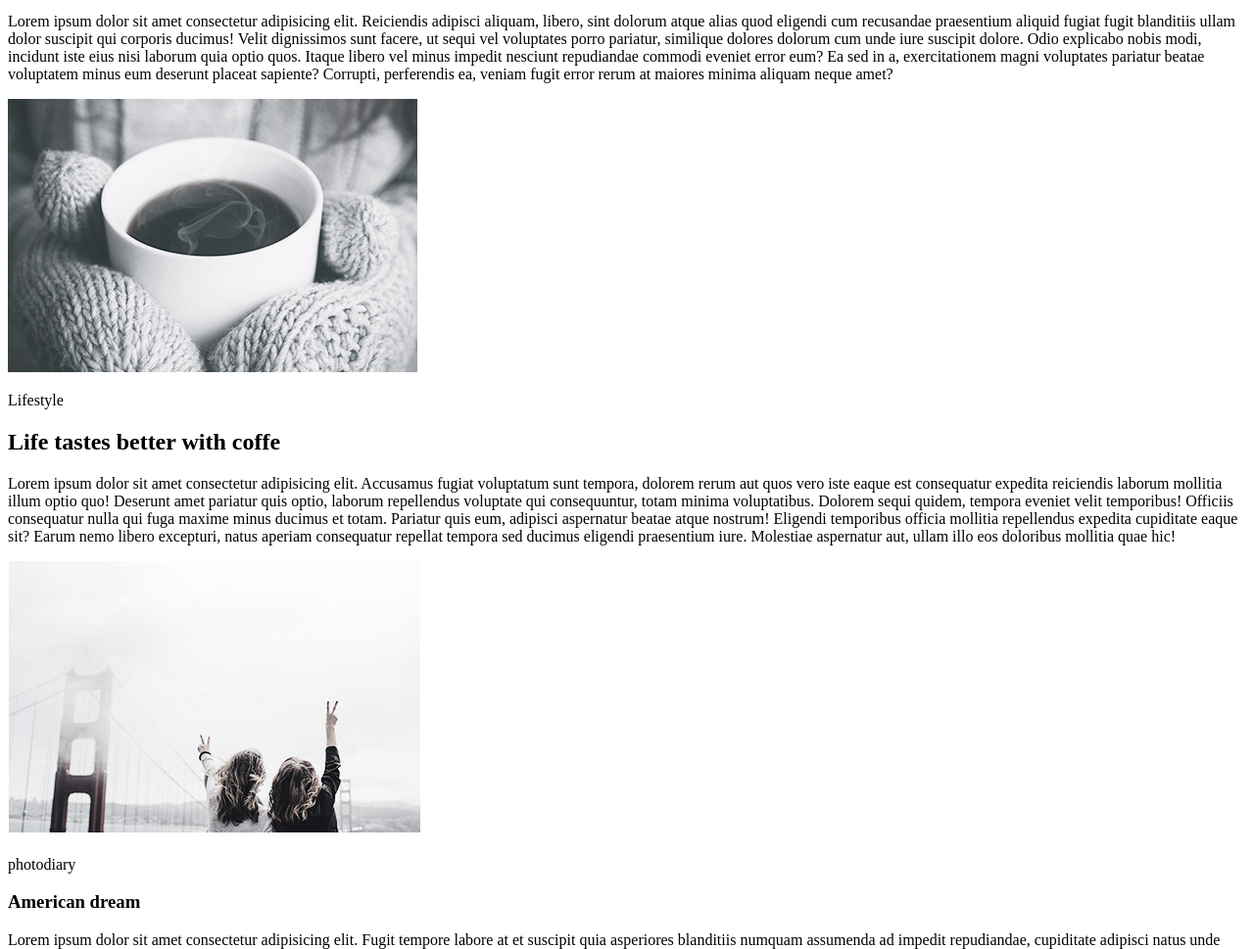
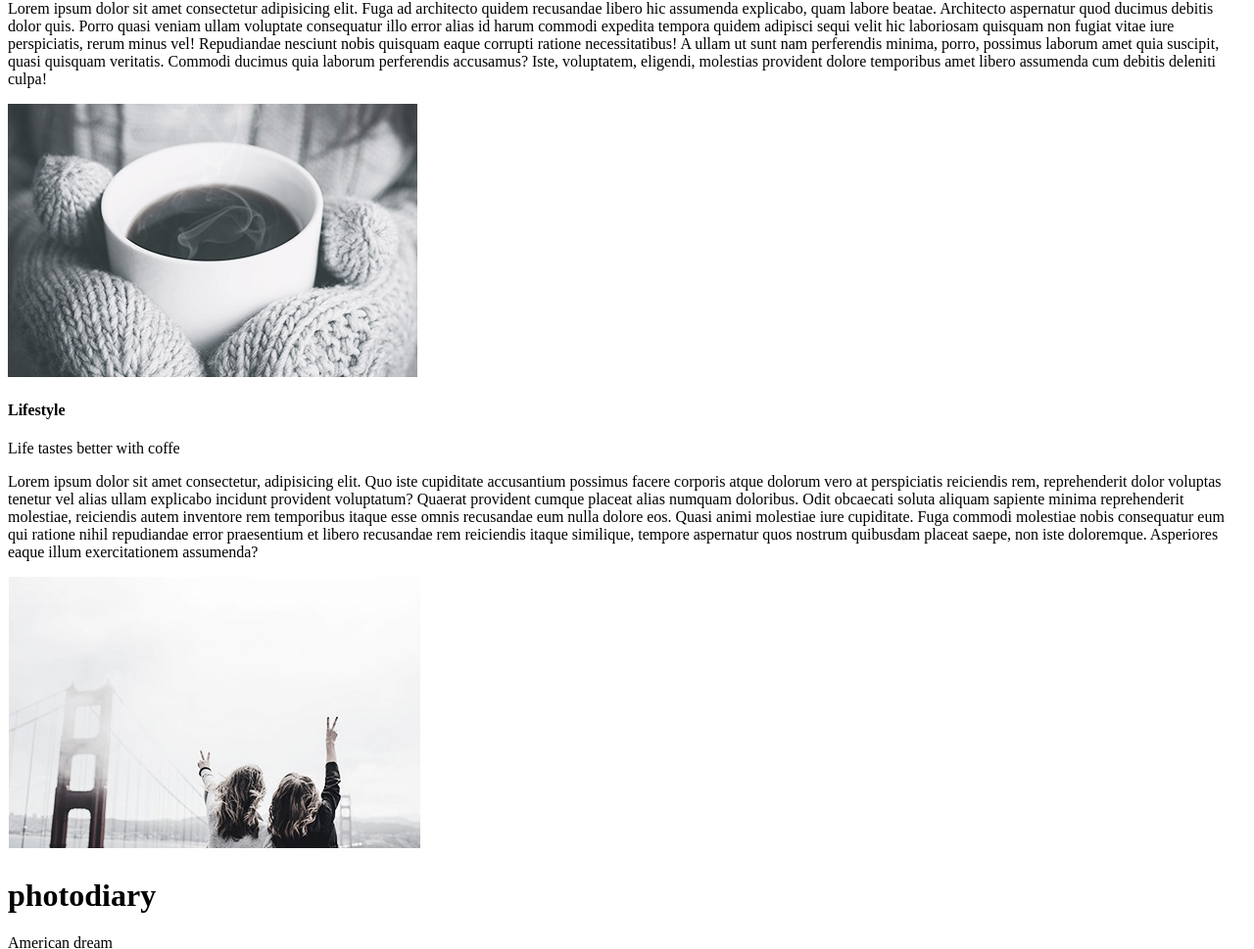
Before and after one commit to Novelstar/homework01, a plain HTML site: page index.html in a window 1280 px wide. Shown: the part 488-1457 px from the top of the page at 98% size. Drawn offline with Linux system fonts and the light colour scheme.

Commit message:
Поддкоректировал сайт

```diff
--- a/index.html
+++ b/index.html
@@ -5,34 +5,30 @@
     <meta name="viewport" content="width=device-width, initial-scale=1.0">
     <title>Homework</title>
 </head>
-<body>
+<main>
+    <nav>
         <ul>
             <li><a href="#">LIFESTYLE</a></li>
             <li><a href="#">PHOTODAIRY</a></li>
             <li><a href="#">MUSIC</a></li>
             <li><a href="#">TRAVEL</a></li>
         </ul>
-<p>Lifestyle</p>
-<img src="./image/homework-01.jpg" alt="">
-<h1>More thane just a music festival</h1>
-<p>Lorem ipsum dolor sit amet consectetur adipisicing elit. Reiciendis adipisci aliquam, libero, sint dolorum atque alias quod eligendi cum recusandae praesentium aliquid fugiat fugit blanditiis ullam dolor suscipit qui corporis ducimus! Velit dignissimos sunt facere, ut sequi vel voluptates porro pariatur, similique dolores dolorum cum unde iure suscipit dolore. Odio explicabo nobis modi, incidunt iste eius nisi laborum quia optio quos. Itaque libero vel minus impedit nesciunt repudiandae commodi eveniet error eum? Ea sed in a, exercitationem magni voluptates pariatur beatae voluptatem minus eum deserunt placeat sapiente? Corrupti, perferendis ea, veniam fugit error rerum at maiores minima aliquam neque amet?
-
-</p>
+    </nav>
+    <img src="/Homework01/image/homework-01.jpg" alt="">
+    <h2>Lifestyle</h2>
+ <p>More thane just a music festival</p>
+    <p>Lorem ipsum dolor sit amet consectetur adipisicing elit. Fuga ad architecto quidem recusandae libero hic assumenda explicabo, quam labore beatae. Architecto aspernatur quod ducimus debitis dolor quis. Porro quasi veniam ullam voluptate consequatur illo error alias id harum commodi expedita tempora quidem adipisci sequi velit hic laboriosam quisquam non fugiat vitae iure perspiciatis, rerum minus vel! Repudiandae nesciunt nobis quisquam eaque corrupti ratione necessitatibus! A ullam ut sunt nam perferendis minima, porro, possimus laborum amet quia suscipit, quasi quisquam veritatis. Commodi ducimus quia laborum perferendis accusamus? Iste, voluptatem, eligendi, molestias provident dolore temporibus amet libero assumenda cum debitis deleniti culpa!</p>
     <img src="./image/homework-02.jpg" alt="">
-<p>Lifestyle</p>
-<h2>Life tastes better with coffe</h2>
-<p>Lorem ipsum dolor sit amet consectetur adipisicing elit. Accusamus fugiat voluptatum sunt tempora, dolorem rerum aut quos vero iste eaque est consequatur expedita reiciendis laborum mollitia illum optio quo! Deserunt amet pariatur quis optio, laborum repellendus voluptate qui consequuntur, totam minima voluptatibus. Dolorem sequi quidem, tempora eveniet velit temporibus! Officiis consequatur nulla qui fuga maxime minus ducimus et totam. Pariatur quis eum, adipisci aspernatur beatae atque nostrum! Eligendi temporibus officia mollitia repellendus expedita cupiditate eaque sit? Earum nemo libero excepturi, natus aperiam consequatur repellat tempora sed ducimus eligendi praesentium iure. Molestiae aspernatur aut, ullam illo eos doloribus mollitia quae hic!</p>
-</body>
-<main>
+    <h4>Lifestyle</h4>
+    <p>Life tastes better with coffe</p>
+    <p>Lorem ipsum dolor sit amet consectetur, adipisicing elit. Quo iste cupiditate accusantium possimus facere corporis atque dolorum vero at perspiciatis reiciendis rem, reprehenderit dolor voluptas tenetur vel alias ullam explicabo incidunt provident voluptatum? Quaerat provident cumque placeat alias numquam doloribus. Odit obcaecati soluta aliquam sapiente minima reprehenderit molestiae, reiciendis autem inventore rem temporibus itaque esse omnis recusandae eum nulla dolore eos. Quasi animi molestiae iure cupiditate. Fuga commodi molestiae nobis consequatur eum qui ratione nihil repudiandae error praesentium et libero recusandae rem reiciendis itaque similique, tempore aspernatur quos nostrum quibusdam placeat saepe, non iste doloremque. Asperiores eaque illum exercitationem assumenda?</p>
 <img src="./image/homework-03.jpg" alt="">
-<p>photodiary</p>
-<h3>American dream</h3>
+<h1>photodiary</h1>
+<p>American dream</p>
 <p>Lorem ipsum dolor sit amet consectetur adipisicing elit. Fugit tempore labore at et suscipit quia asperiores blanditiis numquam assumenda ad impedit repudiandae, cupiditate adipisci natus unde recusandae amet animi saepe sint quas quod ut ea! Officiis magni inventore maxime repellendus repellat culpa quo ducimus minus obcaecati totam. Dignissimos architecto veniam aperiam expedita necessitatibus reprehenderit vitae sapiente possimus ipsum fugit. Odit eveniet corrupti porro accusamus totam obcaecati assumenda voluptas sit officiis tempore! Quisquam exercitationem perferendis omnis ipsam, consequuntur saepe est adipisci fugit quam tempore expedita perspiciatis! Itaque nisi ducimus rem maxime, laudantium vitae unde perspiciatis dicta vel, tempore magni. Nemo, fugit.</p>
 <img src="./image/homework-04.jpg" alt="">
-<p>photodiary</p>
-<h4>A day exploring the alps</h4>
+<h3>photodiary</h3>
+<p>A day exploring the alps</p>
 <p>Lorem ipsum dolor sit amet consectetur adipisicing elit. Magni ab voluptatem aspernatur deleniti, dolorem asperiores odit sequi obcaecati qui ipsum enim alias autem nisi officiis deserunt eligendi itaque earum incidunt adipisci harum in esse non dolorum. Veritatis maxime, accusamus blanditiis aliquam quas nemo nostrum cum saepe distinctio sed totam sint ea pariatur, quos nulla harum aut! Deserunt nihil dolorem delectus doloremque cum dignissimos nobis. Hic, officia inventore iste eligendi, totam dolores laboriosam similique ratione ullam nihil modi tempore vitae reprehenderit distinctio repellat maxime odit. Hic, eligendi! Id, laboriosam! Quasi eius excepturi vitae facilis eos molestias rem, molestiae dolorem modi autem.
 </main>
-<footer>
-    <button>Load more</button>
-</footer>
+<footer><button>Load more</button></footer>
```
Lines whose indentation alone changed are shown as unchanged.
